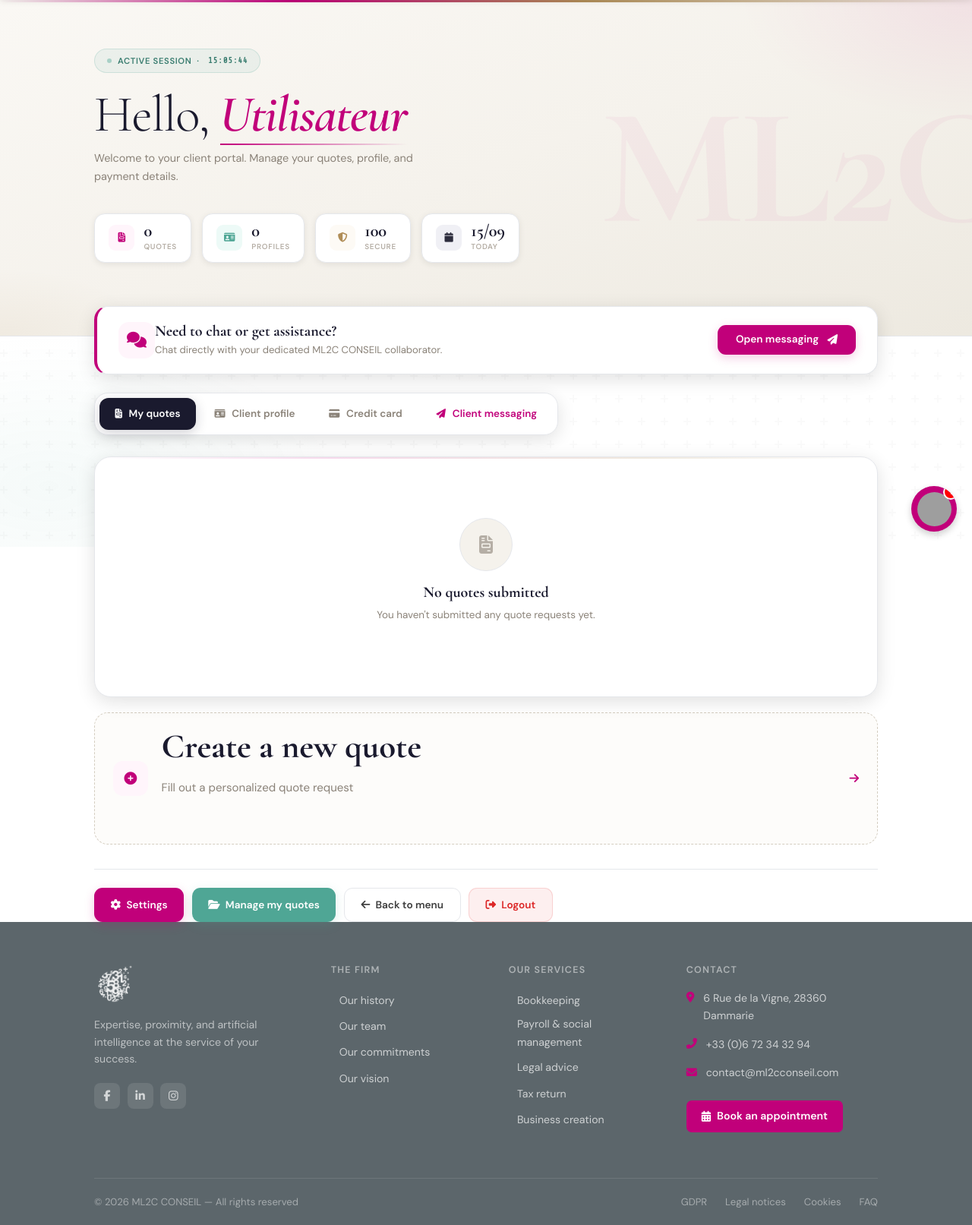
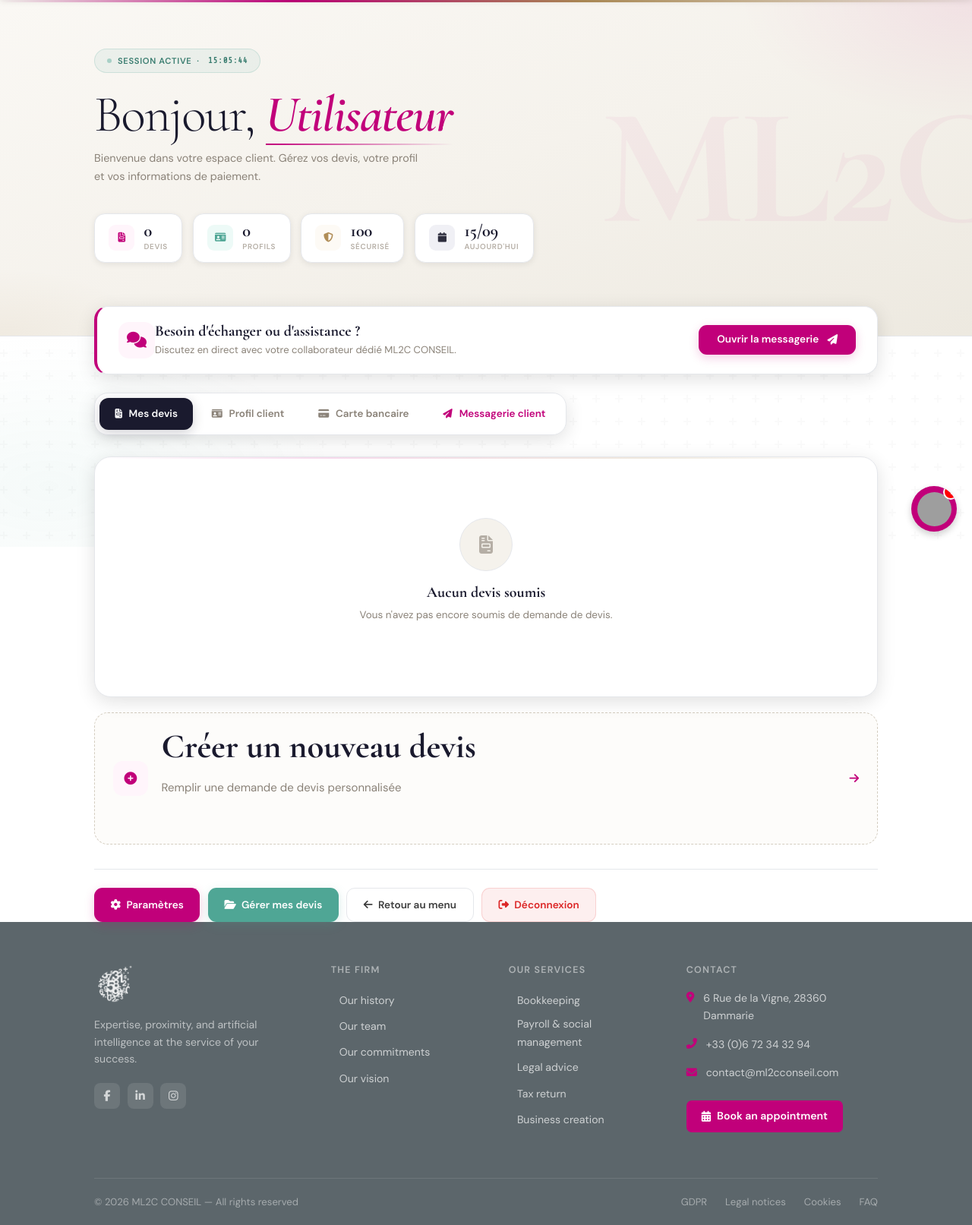
Before and after one commit to BaptisteChesneau/RNCP_flask, a Flask app: page /compte-client in a window 1280 px wide. Shown: the part 80-1693 px from the top of the page at 76% size. Run offline with Flask 3, Linux system fonts and the light colour scheme; parts of the project's set-up code (start-up, migrations or seed data) failed here and were passed over; grey boxes are pictures that could not be loaded.

Commit message:
Mise à jour de la page espace client

```diff
--- a/templates/compte_client.html
+++ b/templates/compte_client.html
@@ -536,42 +536,42 @@
 
       <div class="ec-session-badge">
         <span class="ec-dot"></span>
-        Active session &nbsp;·&nbsp;
+        Session active &nbsp;·&nbsp;
         <span style="font-family:var(--ff-mono);font-size:.68rem;" id="heroTime">--:--:--</span>
       </div>
 
       <h1 class="ec-welcome">
-        Hello,&nbsp;<em id="welcomeName">User</em>
+        Bonjour,&nbsp;<em id="welcomeName">Utilisateur</em>
       </h1>
-      <p class="ec-sub">Welcome to your client portal. Manage your quotes, profile, and payment details.</p>
+      <p class="ec-sub">Bienvenue dans votre espace client. Gérez vos devis, votre profil et vos informations de paiement.</p>
 
       <div class="ec-hero-stats">
         <div class="ec-hero-stat s1">
           <div class="ec-hero-stat-ico esi-rose"><i class="fas fa-file-invoice"></i></div>
           <div>
             <div class="ec-hero-stat-val" id="statDevis">{% if devis_list %}{{ devis_list|length }}{% else %}0{% endif %}</div>
-            <div class="ec-hero-stat-lbl">Quotes</div>
+            <div class="ec-hero-stat-lbl">Devis</div>
           </div>
         </div>
         <div class="ec-hero-stat s2">
           <div class="ec-hero-stat-ico esi-turq"><i class="fas fa-id-card"></i></div>
           <div>
             <div class="ec-hero-stat-val" id="statFiches">{% if clients %}{{ clients|length }}{% else %}0{% endif %}</div>
-            <div class="ec-hero-stat-lbl">Profiles</div>
+            <div class="ec-hero-stat-lbl">Profils</div>
           </div>
         </div>
         <div class="ec-hero-stat s3">
           <div class="ec-hero-stat-ico esi-gold"><i class="fas fa-shield-alt"></i></div>
           <div>
             <div class="ec-hero-stat-val">100%</div>
-            <div class="ec-hero-stat-lbl">Secure</div>
+            <div class="ec-hero-stat-lbl">Sécurisé</div>
           </div>
         </div>
         <div class="ec-hero-stat s4">
           <div class="ec-hero-stat-ico esi-ink"><i class="fas fa-calendar"></i></div>
           <div>
             <div class="ec-hero-stat-val" id="statDate">--/--</div>
-            <div class="ec-hero-stat-lbl">Today</div>
+            <div class="ec-hero-stat-lbl">Aujourd'hui</div>
           </div>
         </div>
       </div>
@@ -588,12 +588,12 @@
             <i class="fas fa-comments"></i>
           </div>
           <div>
-            <div class="ec-support-title">Need to chat or get assistance?</div>
-            <div class="ec-support-sub">Chat directly with your dedicated ML2C CONSEIL collaborator.</div>
+            <div class="ec-support-title">Besoin d'échanger ou d'assistance ?</div>
+            <div class="ec-support-sub">Discutez en direct avec votre collaborateur dédié ML2C CONSEIL.</div>
           </div>
         </div>
         <a href="{{ url_for('messagerie') }}" class="btn-act btn-act-rose px-4 py-2" style="white-space: nowrap;">
-          Open messaging <i class="fas fa-paper-plane ml-1"></i>
+          Ouvrir la messagerie <i class="fas fa-paper-plane ml-1"></i>
         </a>
       </div>
 
@@ -601,22 +601,22 @@
       <div class="ec-nav-wrap">
         <button class="ec-nav-btn active" data-panel="devis">
           <i class="fas fa-file-invoice"></i>
-          <span class="tab-text">My quotes</span>
+          <span class="tab-text">Mes devis</span>
           {% if devis_list %}<span class="nav-chip">{{ devis_list|length }}</span>{% endif %}
         </button>
         <button class="ec-nav-btn" data-panel="fiche">
           <i class="fas fa-id-card"></i>
-          <span class="tab-text">Client profile</span>
+          <span class="tab-text">Profil client</span>
           {% if clients %}<span class="nav-chip">{{ clients|length }}</span>{% endif %}
         </button>
         <button class="ec-nav-btn" data-panel="carte">
           <i class="fas fa-credit-card"></i>
-          <span class="tab-text">Credit card</span>
+          <span class="tab-text">Carte bancaire</span>
         </button>
         <!-- ADDITIONAL SHORTCUT TO MESSAGING -->
         <a href="{{ url_for('messagerie') }}" class="ec-nav-btn" style="color: var(--rose);">
           <i class="fas fa-paper-plane"></i>
-          <span class="tab-text">Client messaging</span>
+          <span class="tab-text">Messagerie client</span>
         </a>
       </div>
 
@@ -628,26 +628,26 @@
           {% if session.devis_data or devis_list %}
 
           <div class="prem-card">
-            <div style="font-size:.62rem;font-weight:700;text-transform:uppercase;letter-spacing:.1em;color:var(--faint);margin-bottom:1.1rem;">Request status</div>
+            <div style="font-size:.62rem;font-weight:700;text-transform:uppercase;letter-spacing:.1em;color:var(--faint);margin-bottom:1.1rem;">Statut de la demande</div>
             <div class="devis-timeline">
               <div class="dt-step done">
                 <div class="dt-circle"><i class="fas fa-check"></i></div>
-                <div class="dt-label">Submitted</div>
+                <div class="dt-label">Soumis</div>
               </div>
               <div class="dt-bar done"></div>
               <div class="dt-step active">
                 <div class="dt-circle"><i class="fas fa-search"></i></div>
-                <div class="dt-label">Under review</div>
+                <div class="dt-label">En cours d'étude</div>
               </div>
               <div class="dt-bar"></div>
               <div class="dt-step">
                 <div class="dt-circle">3</div>
-                <div class="dt-label">Quote sent</div>
+                <div class="dt-label">Devis envoyé</div>
               </div>
               <div class="dt-bar"></div>
               <div class="dt-step">
                 <div class="dt-circle">4</div>
-                <div class="dt-label">Accepted</div>
+                <div class="dt-label">Accepté</div>
               </div>
             </div>
           </div>
@@ -657,19 +657,19 @@
             <div class="prem-card-head">
               <div class="prem-card-ico pci-rose"><i class="fas fa-file-alt"></i></div>
               <div>
-                <div class="prem-card-title">Pending quote</div>
-                <div class="prem-card-sub">Submitted via the online form</div>
+                <div class="prem-card-title">Devis en attente</div>
+                <div class="prem-card-sub">Soumis via le formulaire en ligne</div>
               </div>
-              <span class="status-ribbon sr-en-cours" style="margin-left:auto;"><i class="fas fa-circle" style="font-size:.45rem;"></i>Processing</span>
+              <span class="status-ribbon sr-en-cours" style="margin-left:auto;"><i class="fas fa-circle" style="font-size:.45rem;"></i>En traitement</span>
             </div>
             <div class="devis-grid">
-              <div class="dg-field"><div class="dg-label">Sector</div><div class="dg-val">{{ session.devis_data.secteur }}</div></div>
-              <div class="dg-field"><div class="dg-label">Name / Company name</div><div class="dg-val">{{ session.devis_data.nom }}</div></div>
-              <div class="dg-field"><div class="dg-label">Requested service</div><div class="dg-val accent">{{ session.devis_data.type_service }}</div></div>
-              <div class="dg-field"><div class="dg-label">Email</div><div class="dg-val">{{ session.devis_data.email }}</div></div>
+              <div class="dg-field"><div class="dg-label">Secteur</div><div class="dg-val">{{ session.devis_data.secteur }}</div></div>
+              <div class="dg-field"><div class="dg-label">Nom / Raison sociale</div><div class="dg-val">{{ session.devis_data.nom }}</div></div>
+              <div class="dg-field"><div class="dg-label">Service demandé</div><div class="dg-val accent">{{ session.devis_data.type_service }}</div></div>
+              <div class="dg-field"><div class="dg-label">E-mail</div><div class="dg-val">{{ session.devis_data.email }}</div></div>
             </div>
             {% if session.devis_data.date_rdv %}
-            <div><span class="rdv-pill"><i class="fas fa-calendar-check"></i>Confirmed appointment · {{ session.devis_data.date_rdv }} at {{ session.devis_data.heure_rdv }}</span></div>
+            <div><span class="rdv-pill"><i class="fas fa-calendar-check"></i>Rendez-vous confirmé · {{ session.devis_data.date_rdv }} à {{ session.devis_data.heure_rdv }}</span></div>
             {% endif %}
           </div>
           {% endif %}
@@ -680,14 +680,14 @@
               <div class="prem-card-ico pci-turq"><i class="fas fa-folder-open"></i></div>
               <div>
                 <div class="prem-card-title">{{ devis.nom }}</div>
-                <div class="prem-card-sub">Quote request</div>
+                <div class="prem-card-sub">Demande de devis</div>
             </div>
           </div>
           <div class="devis-grid">
-            <div class="dg-field"><div class="dg-label">Sector</div><div class="dg-val">{{ devis.secteur }}</div></div>
+            <div class="dg-field"><div class="dg-label">Secteur</div><div class="dg-val">{{ devis.secteur }}</div></div>
             <div class="dg-field"><div class="dg-label">Service</div><div class="dg-val accent">{{ devis.type_service }}</div></div>
-            <div class="dg-field"><div class="dg-label">Appointment date</div><div class="dg-val">{{ devis.date_rdv | replace('-', '/') if devis.date_rdv else '—' }}</div></div>
-            <div class="dg-field"><div class="dg-label">Time</div><div class="dg-val">{{ devis.heure_rdv or '—' }}</div></div>
+            <div class="dg-field"><div class="dg-label">Date de rendez-vous</div><div class="dg-val">{{ devis.date_rdv | replace('-', '/') if devis.date_rdv else '—' }}</div></div>
+            <div class="dg-field"><div class="dg-label">Heure</div><div class="dg-val">{{ devis.heure_rdv or '—' }}</div></div>
           </div>
         </div>
         {% endfor %}
@@ -696,8 +696,8 @@
         <div class="prem-card">
           <div class="ec-empty">
             <div class="ec-empty-ico"><i class="fas fa-file-invoice"></i></div>
-            <h5>No quotes submitted</h5>
-            <p>You haven't submitted any quote requests yet.</p>
+            <h5>Aucun devis soumis</h5>
+            <p>Vous n'avez pas encore soumis de demande de devis.</p>
           </div>
         </div>
         {% endif %}
@@ -705,8 +705,8 @@
         <a href="{{ url_for('devis') }}" class="cta-add">
           <div class="cta-ico"><i class="fas fa-plus-circle"></i></div>
           <div>
-            <div class="cta-title">Create a new quote</div>
-            <div class="cta-sub">Fill out a personalized quote request</div>
+            <div class="cta-title">Créer un nouveau devis</div>
+            <div class="cta-sub">Remplir une demande de devis personnalisée</div>
           </div>
           <i class="fas fa-arrow-right cta-arrow"></i>
         </a>
@@ -724,21 +724,21 @@
               </div>
               <div>
                 <div class="fiche-name">{{ client.prenom }} {{ client.nom }}</div>
-                <div class="fiche-id">Client profile n°{{ client.id }} · {% if client.archive %}Archived{% else %}Active account{% endif %}</div>
+                <div class="fiche-id">Fiche client n°{{ client.id }} · {% if client.archive %}Archivée{% else %}Compte actif{% endif %}</div>
               </div>
               {% if client.archive %}
-                <span class="status-ribbon sr-archive" style="margin-left:auto;"><i class="fas fa-archive" style="font-size:.55rem;"></i>Archived</span>
+                <span class="status-ribbon sr-archive" style="margin-left:auto;"><i class="fas fa-archive" style="font-size:.55rem;"></i>Archivé</span>
               {% else %}
-                <span class="status-ribbon sr-valide" style="margin-left:auto;"><i class="fas fa-check" style="font-size:.55rem;"></i>Verified</span>
+                <span class="status-ribbon sr-valide" style="margin-left:auto;"><i class="fas fa-check" style="font-size:.55rem;"></i>Vérifié</span>
               {% endif %}
             </div>
             <div class="fiche-grid">
-              <div class="fiche-item"><div class="fi-ico"><i class="fas fa-briefcase"></i></div><div><div class="fi-label">Activity</div><div class="fi-val">{{ client.activite }}</div></div></div>
-              <div class="fiche-item"><div class="fi-ico"><i class="fas fa-building"></i></div><div><div class="fi-label">Company type</div><div class="fi-val">{{ client.type_entreprise }}</div></div></div>
-              <div class="fiche-item"><div class="fi-ico"><i class="fas fa-landmark"></i></div><div><div class="fi-label">Firm</div><div class="fi-val">{{ client.cabinet }}</div></div></div>
-              <div class="fiche-item"><div class="fi-ico"><i class="fas fa-user"></i></div><div><div class="fi-label">Title</div><div class="fi-val">{{ client.civilite }}</div></div></div>
-              <div class="fiche-item"><div class="fi-ico"><i class="fas fa-envelope"></i></div><div><div class="fi-label">Email</div><div class="fi-val">{{ client.email }}</div></div></div>
-              <div class="fiche-item"><div class="fi-ico"><i class="fas fa-map-marker-alt"></i></div><div><div class="fi-label">Headquarters</div><div class="fi-val">{{ client.adresse_siege }}</div></div></div>
+              <div class="fiche-item"><div class="fi-ico"><i class="fas fa-briefcase"></i></div><div><div class="fi-label">Activité</div><div class="fi-val">{{ client.activite }}</div></div></div>
+              <div class="fiche-item"><div class="fi-ico"><i class="fas fa-building"></i></div><div><div class="fi-label">Type d'entreprise</div><div class="fi-val">{{ client.type_entreprise }}</div></div></div>
+              <div class="fiche-item"><div class="fi-ico"><i class="fas fa-landmark"></i></div><div><div class="fi-label">Cabinet</div><div class="fi-val">{{ client.cabinet }}</div></div></div>
+              <div class="fiche-item"><div class="fi-ico"><i class="fas fa-user"></i></div><div><div class="fi-label">Civilité</div><div class="fi-val">{{ client.civilite }}</div></div></div>
+              <div class="fiche-item"><div class="fi-ico"><i class="fas fa-envelope"></i></div><div><div class="fi-label">E-mail</div><div class="fi-val">{{ client.email }}</div></div></div>
+              <div class="fiche-item"><div class="fi-ico"><i class="fas fa-map-marker-alt"></i></div><div><div class="fi-label">Adresse du siège</div><div class="fi-val">{{ client.adresse_siege }}</div></div></div>
             </div>
           </div>
           {% endfor %}
@@ -746,16 +746,16 @@
         <div class="prem-card">
           <div class="ec-empty">
             <div class="ec-empty-ico"><i class="fas fa-id-card"></i></div>
-            <h5>No client profile</h5>
-            <p>Your client profile has not been filled out yet.</p>
+            <h5>Aucun profil client</h5>
+            <p>Votre profil client n'a pas encore été renseigné.</p>
           </div>
         </div>
         {% endif %}
         <a href="{{ url_for('formulaire_client') }}" class="cta-add turq">
           <div class="cta-ico"><i class="fas fa-user-edit"></i></div>
           <div>
-            <div class="cta-title">Fill out my client profile</div>
-            <div class="cta-sub">Complete or update your information</div>
+            <div class="cta-title">Renseigner mon profil client</div>
+            <div class="cta-sub">Compléter ou mettre à jour vos informations</div>
           </div>
           <i class="fas fa-arrow-right cta-arrow"></i>
         </a>
@@ -767,7 +767,7 @@
 
         <div class="card-secure-note">
           <i class="fas fa-lock"></i>
-          <span>AES-256 encrypted data · PCI-DSS compliant</span>
+          <span>Données chiffrées AES-256 · Conforme PCI-DSS</span>
         </div>
 
         <div class="card-scene">
@@ -789,32 +789,32 @@
                 <span class="cens">•••• •••• ••••</span>&nbsp;{{ session.carte_bancaire.numero[-4:] }}
               </div>
               <div class="cc-bottom">
-                <div><div class="cc-fl">Cardholder</div><div class="cc-fv">{{ session.carte_bancaire.nom | upper }}</div></div>
-                <div><div class="cc-fl">Expires</div><div class="cc-fv">{{ session.carte_bancaire.expiration }}</div></div>
+                <div><div class="cc-fl">Titulaire</div><div class="cc-fv">{{ session.carte_bancaire.nom | upper }}</div></div>
+                <div><div class="cc-fl">Expire fin</div><div class="cc-fv">{{ session.carte_bancaire.expiration }}</div></div>
                 <div><div class="cc-fl">CVV</div><div class="cc-fv cens">•••</div></div>
               </div>
             </div>
           </div>
         </div>
 
-        <form method="POST" action="{{ url_for('supprimer_carte') }}" onsubmit="return confirm('Confirm deletion?')">
-          <button type="submit" class="btn-del-card"><i class="fas fa-trash-alt"></i>Delete card</button>
+        <form method="POST" action="{{ url_for('supprimer_carte') }}" onsubmit="return confirm('Confirmer la suppression ?')">
+          <button type="submit" class="btn-del-card"><i class="fas fa-trash-alt"></i>Supprimer la carte</button>
         </form>
-        <p style="text-align:center;font-size:.74rem;color:var(--muted);margin-top:.85rem;"><i class="fas fa-info-circle" style="color:var(--turq);"></i> Full details in your billing settings.</p>
+        <p style="text-align:center;font-size:.74rem;color:var(--muted);margin-top:.85rem;"><i class="fas fa-info-circle" style="color:var(--turq);"></i> Détails complets dans vos paramètres de facturation.</p>
 
         {% else %}
         <div class="prem-card">
           <div class="ec-empty">
             <div class="ec-empty-ico"><i class="fas fa-credit-card"></i></div>
-            <h5>No saved card</h5>
-            <p>Add a payment card to simplify your transactions.</p>
+            <h5>Aucune carte enregistrée</h5>
+            <p>Ajoutez une carte de paiement pour simplifier vos transactions.</p>
           </div>
         </div>
         <a href="{{ url_for('paiement') }}" class="cta-add">
           <div class="cta-ico"><i class="fas fa-plus-circle"></i></div>
           <div>
-            <div class="cta-title">Add a credit card</div>
-            <div class="cta-sub">Visa, Mastercard, or American Express</div>
+            <div class="cta-title">Ajouter une carte bancaire</div>
+            <div class="cta-sub">Visa, Mastercard ou American Express</div>
           </div>
           <i class="fas fa-arrow-right cta-arrow"></i>
         </a>
@@ -823,10 +823,10 @@
 
       <!-- LOWER ACTION BAR -->
       <div class="ec-action-bar">
-        <a href="{{ url_for('parametres') }}" class="btn-act btn-act-rose"><i class="fas fa-cog"></i>Settings</a>
-        <a href="{{ url_for('gerer_devis') }}" class="btn-act btn-act-turq"><i class="fas fa-folder-open"></i>Manage my quotes</a>
-        <a href="{{ url_for('menu') }}" class="btn-act btn-act-ghost"><i class="fas fa-arrow-left"></i>Back to menu</a>
-        <a href="{{ url_for('logout') }}" class="btn-act btn-act-danger" onclick="return confirm('Confirm logout?')"><i class="fas fa-sign-out-alt"></i>Logout</a>
+        <a href="{{ url_for('parametres') }}" class="btn-act btn-act-rose"><i class="fas fa-cog"></i>Paramètres</a>
+        <a href="{{ url_for('gerer_devis') }}" class="btn-act btn-act-turq"><i class="fas fa-folder-open"></i>Gérer mes devis</a>
+        <a href="{{ url_for('menu') }}" class="btn-act btn-act-ghost"><i class="fas fa-arrow-left"></i>Retour au menu</a>
+        <a href="{{ url_for('logout') }}" class="btn-act btn-act-danger" onclick="return confirm('Confirmer la déconnexion ?')"><i class="fas fa-sign-out-alt"></i>Déconnexion</a>
       </div>
 
     </div>
@@ -836,7 +836,7 @@
 <!-- DYNAMIC TOAST -->
 <div class="ec-toast" id="ecToast">
   <i class="fas fa-check-circle" id="ecToastIcon"></i>
-  <span id="ecToastMsg">Welcome to your client portal</span>
+  <span id="ecToastMsg">Bienvenue sur votre espace client</span>
   <button type="button" class="toast-close-btn" onclick="hideToast()"><i class="fas fa-times"></i></button>
 </div>
 
@@ -966,7 +966,7 @@ document.addEventListener("DOMContentLoaded", function() {
   if (flashData) {
     showToast(flashData, 'success', 5000);
   } else {
-    showToast("Welcome to your client portal", 'success', 4000);
+    showToast("Bienvenue sur votre espace client", 'success', 4000);
   }
 });
 </script>
```
